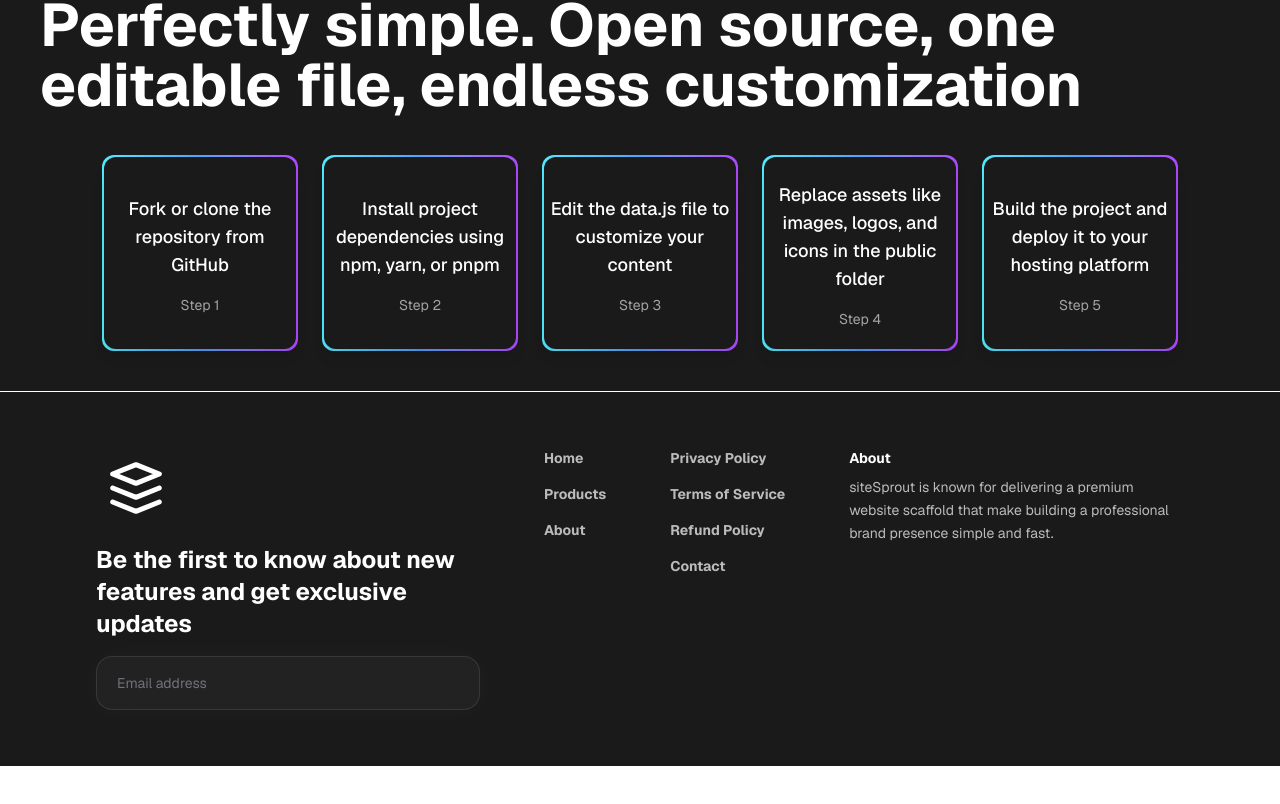
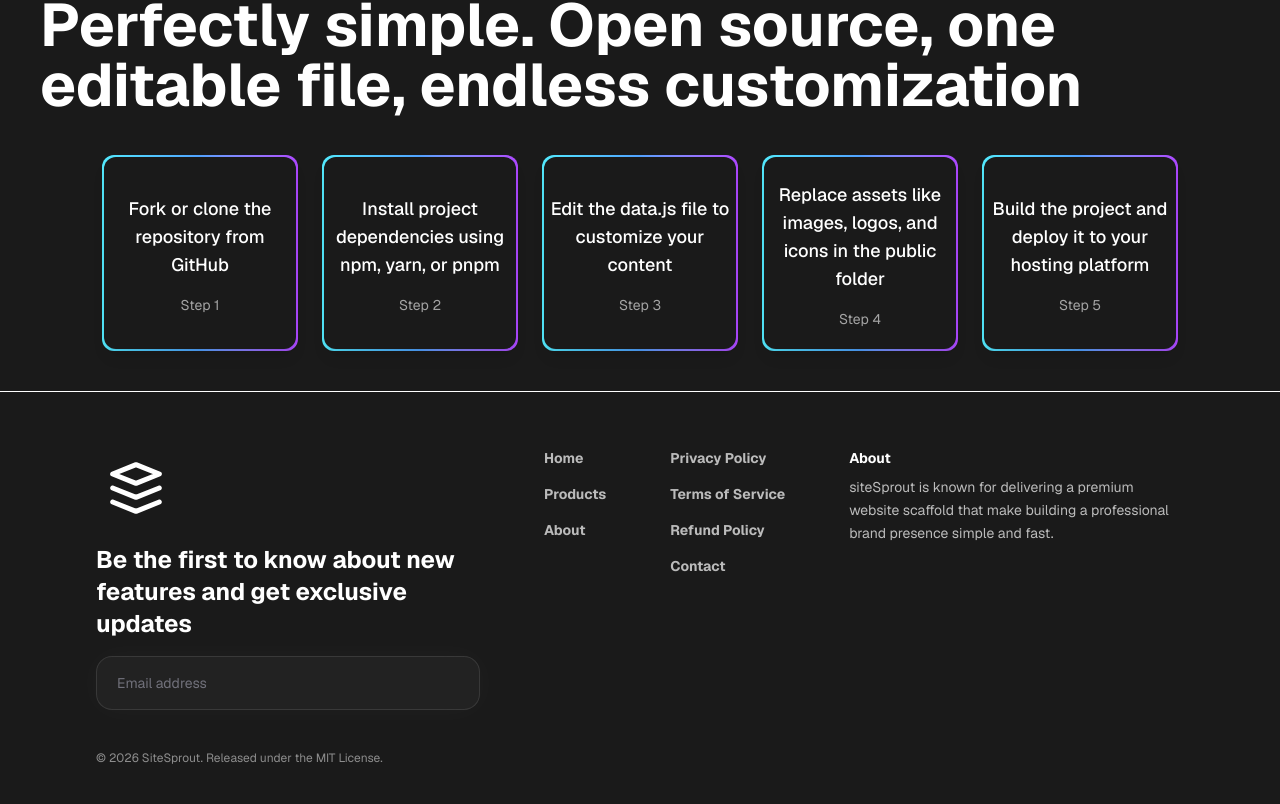
Before and after one commit to rajan-daniel/brandWebsite, a Next.js app: page / in a window 1280 px wide. Shown: the part 1005-1809 px from the top of the page. Before the commit the page ends 1771 px from the top, so only its background shows below. Built offline with nearby package versions, Linux system fonts and the light colour scheme.

Commit message:
docs: add copyright notice to footer

```diff
--- a/app/components/footer.tsx
+++ b/app/components/footer.tsx
@@ -42,9 +42,16 @@ export function Footer() {
           {/* About */}
           <div className="flex flex-col gap-2 max-w-xs">
             <h1 className="font-bold">About</h1>
-            <p className="leading-relaxed text-[var(--footer-accent)]">{about.description}</p>
+            <p className="leading-relaxed text-[var(--footer-accent)]">
+              {about.description}
+            </p>
           </div>
         </div>
+      </div>
+      <div className="mx-auto w-full max-w-6xl px-8">
+        <p className="mt-10 text-xs text-white/50">
+          © 2026 SiteSprout. Released under the MIT License.
+        </p>
       </div>
     </footer>
   );
```
